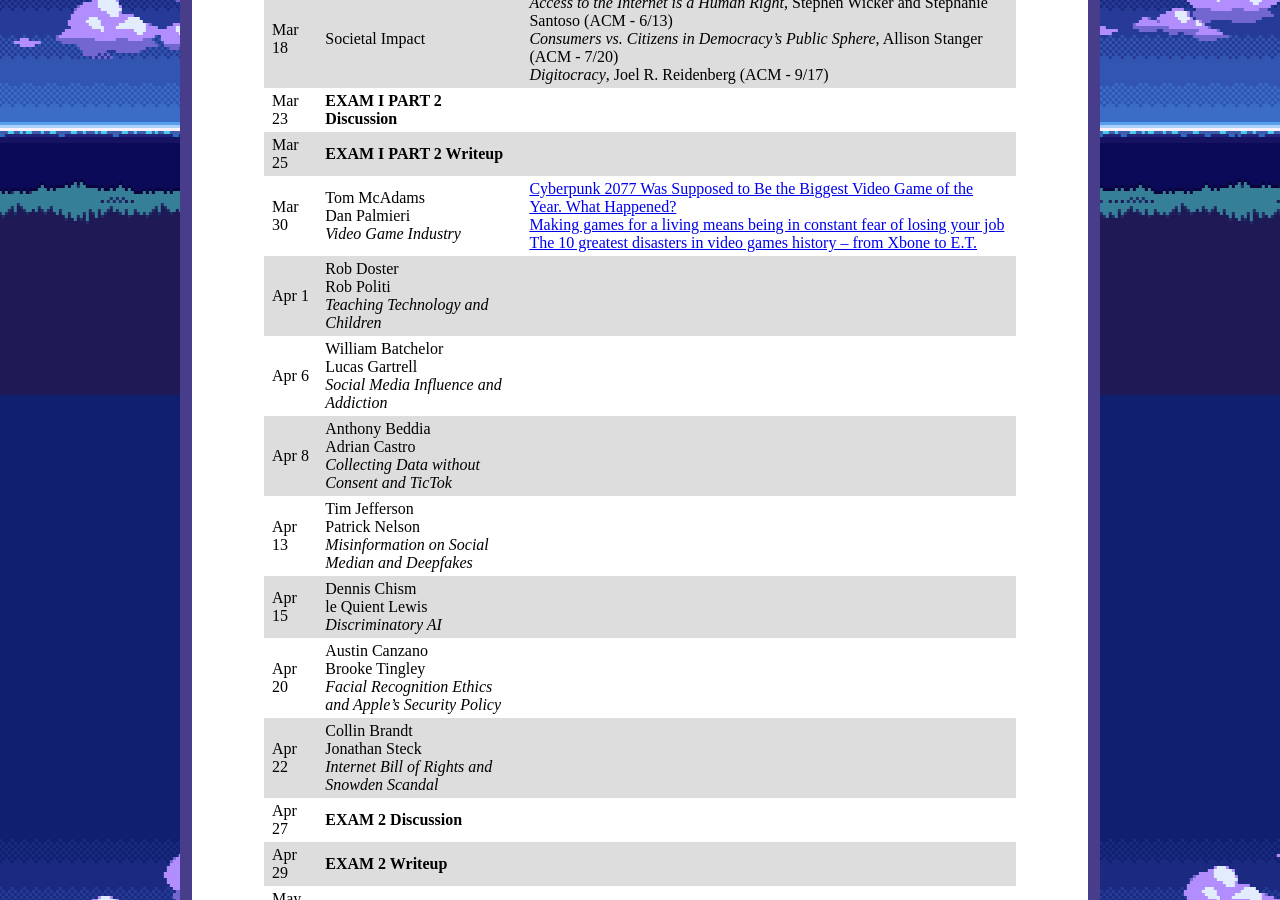
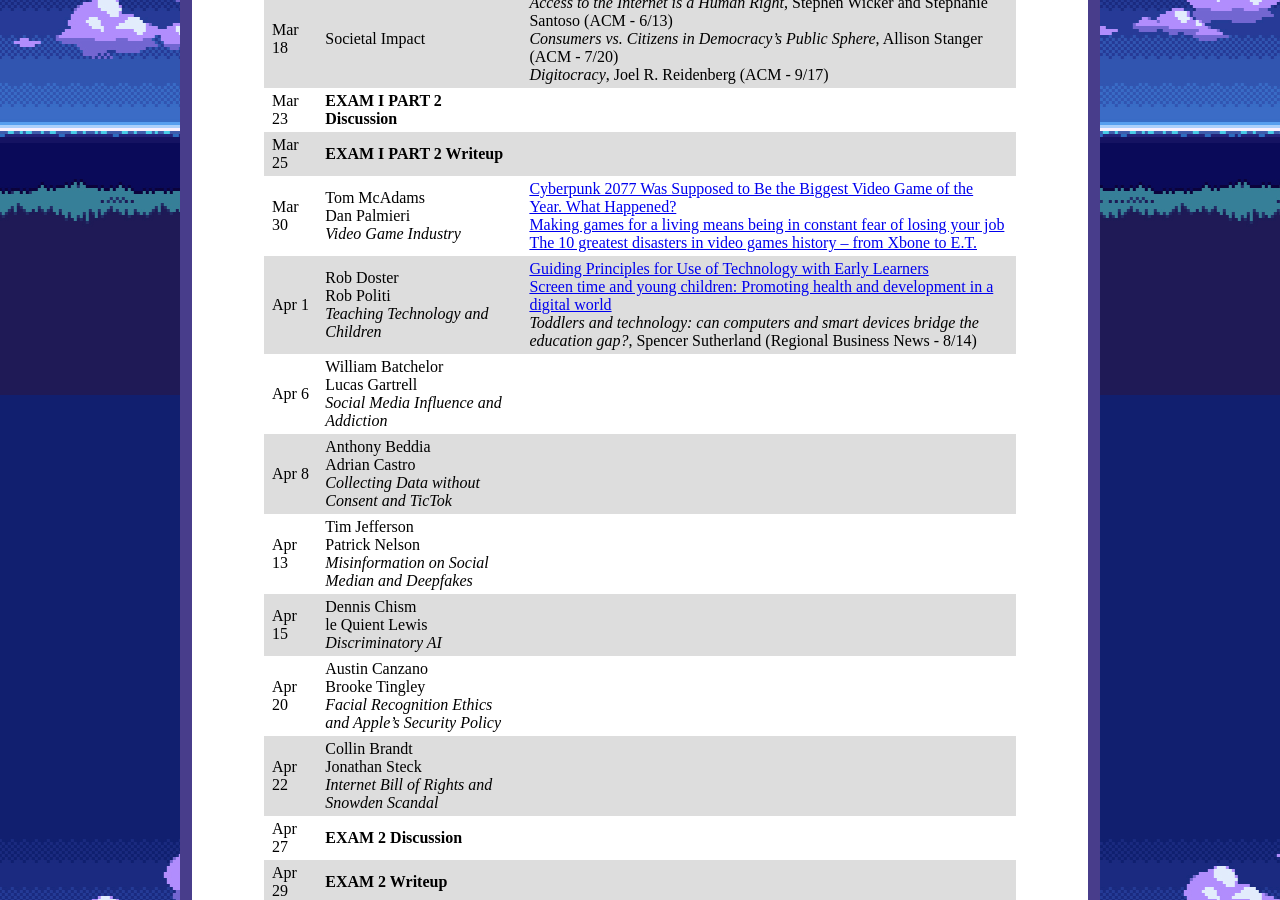
Before and after one commit to ycpcs/cs456-spring2021, a Jekyll site: the page built from schedule/index.md, in a window 1280 px wide and 900 px high, scrolled down 1405 px. Built offline with Jekyll 4.4.1, drawn with Linux system fonts in a browser that asks for light colours.

Commit message:
add Rob and Rob articles
add Rob and Rob articles

```diff
--- a/schedule/index.md
+++ b/schedule/index.md
@@ -31,7 +31,7 @@ All reading materials can be accessed via [Schmidt Library](http://library.ycp.e
 > Mar 23  | **EXAM I PART 2 Discussion** | |
 > Mar 25  | **EXAM I PART 2 Writeup** | |
 > Mar 30  | Tom McAdams <br> Dan Palmieri <br /> *Video Game Industry* | [Cyberpunk 2077 Was Supposed to Be the Biggest Video Game of the Year. What Happened?](https://www.nytimes.com/2020/12/19/style/cyberpunk-2077-video-game-disaster.html) <br /> [Making games for a living means being in constant fear of losing your job](https://www.polygon.com/2019/3/5/18233699/game-developer-layoffs-unions-katie-chironis) <br /> [The 10 greatest disasters in video games history – from Xbone to E.T.](https://metro.co.uk/2013/06/21/the-10-greatest-disasters-in-video-games-history-from-xbone-to-e-t-3850551/)|
-> Apr 1   | Rob Doster <br> Rob Politi <br /> *Teaching Technology and Children* | |
+> Apr 1   | Rob Doster <br> Rob Politi <br /> *Teaching Technology and Children* | [Guiding Principles for Use of Technology with Early Learners](https://tech.ed.gov/earlylearning/principles/) <br /> [Screen time and young children: Promoting health and development in a digital world](https://www.ncbi.nlm.nih.gov/pmc/articles/PMC5823000/pdf/pxx123.pdf) <br /> *Toddlers and technology: can computers and smart devices bridge the education gap?*, Spencer Sutherland (Regional Business News - 8/14) |
 > Apr 6   | William Batchelor <br> Lucas Gartrell <br /> *Social Media Influence and Addiction* | |
 > Apr 8   | Anthony Beddia <br> Adrian Castro <br /> *Collecting Data without Consent and TicTok* | |
 > Apr 13  | Tim Jefferson <br> Patrick Nelson <br /> *Misinformation on Social Median and Deepfakes* | |
```
